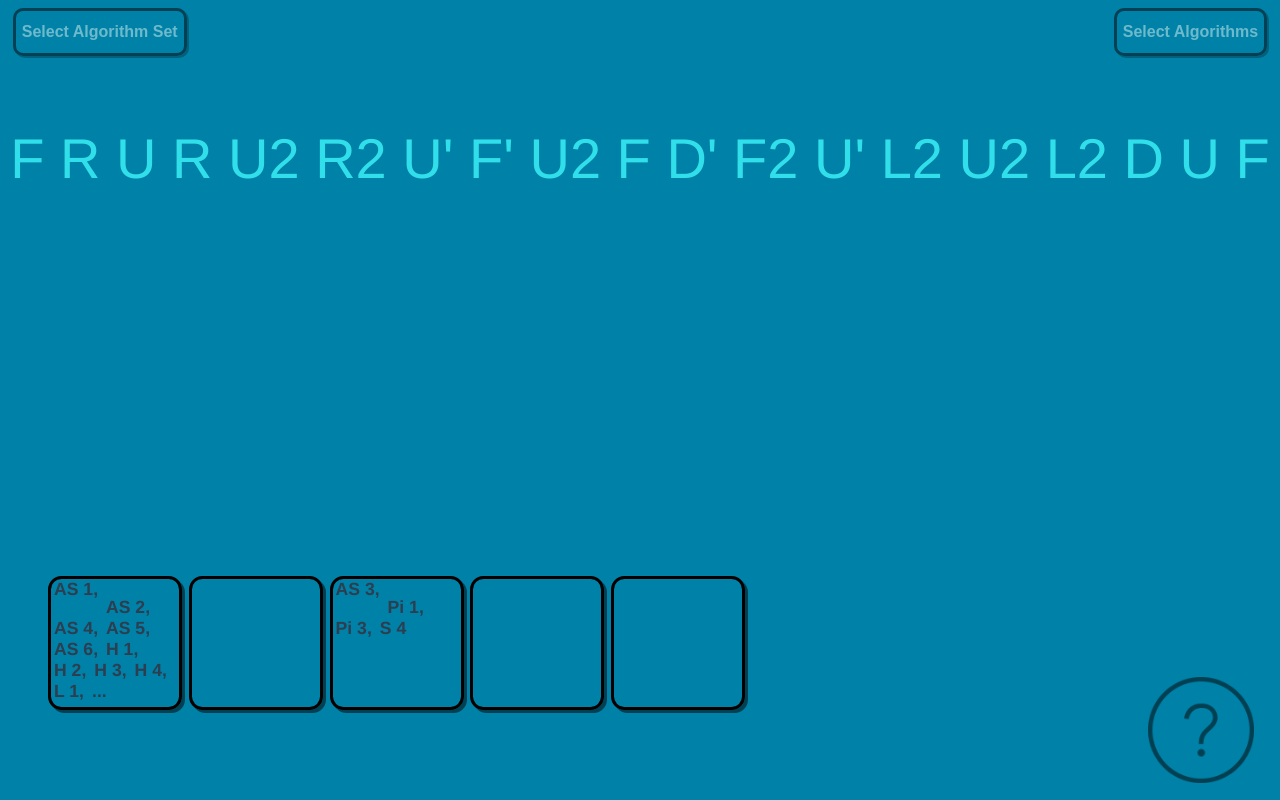
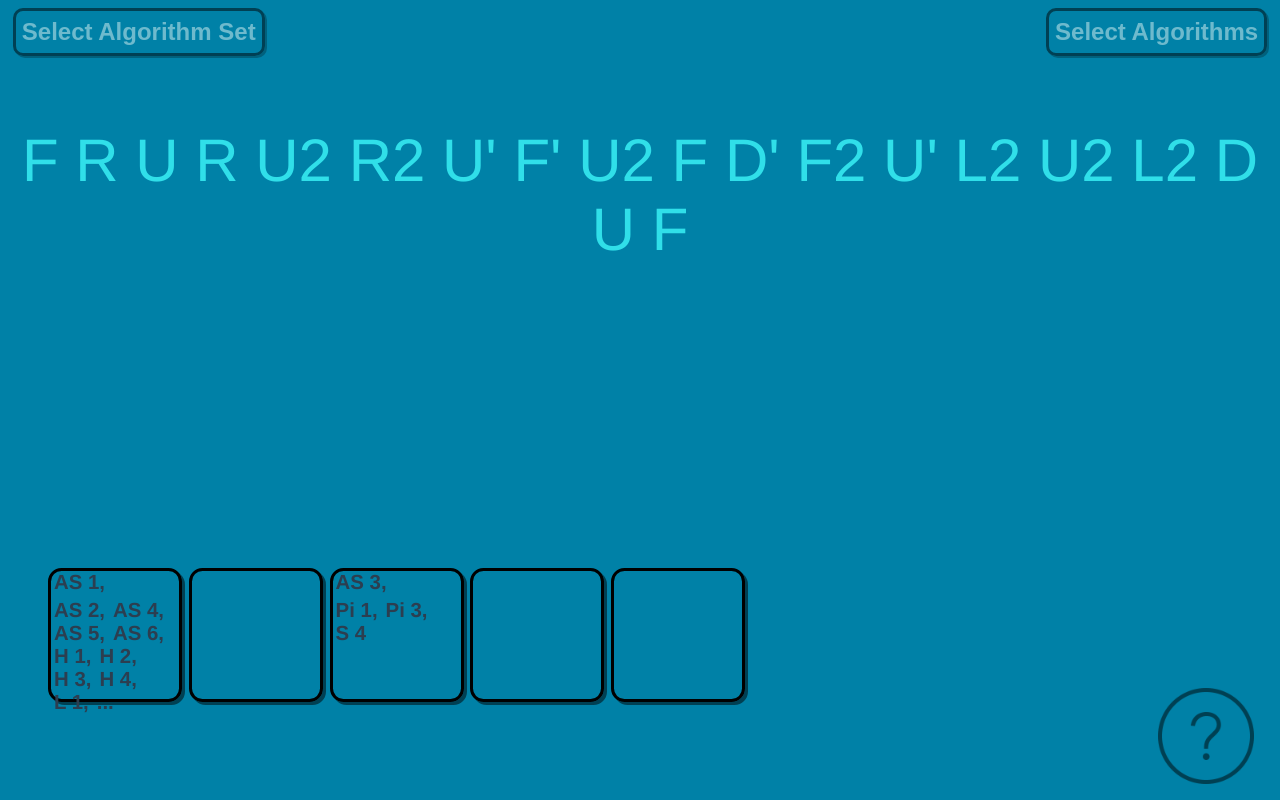
Before and after one commit to LeedsJohn/vue-algorithm-trainer, a Vue app: page / in a window 1280 px wide. Both pictures are taken after a click on the button "CMLL". Built offline with nearby package versions, Linux system fonts and the light colour scheme.

Commit message:
Switched most fonts to using rem

```diff
--- a/src/App.vue
+++ b/src/App.vue
@@ -70,6 +70,7 @@ export default {
 
 html {
   background-color: #0081a7;
+  font-size: 24px;
 }
 
 .topLeft {
--- a/src/components/UI/BaseButton.vue
+++ b/src/components/UI/BaseButton.vue
@@ -75,8 +75,8 @@ button {
   background-color: rgba(0, 0, 0, 0);
   border: #222 solid 6px;
   border-radius: 10px;
-  font-size: 3em;
-  height: 2.2em;
+  font-size: 2.5rem;
+  padding: 1% 0.5%;
   color: #30dfe9;
   box-shadow: 3px 3px rgba(0, 0, 0, 0.5);
 }
@@ -90,8 +90,8 @@ button {
   background-repeat: no-repeat;
   background-size: contain;
   border: none;
-  width: 8em;
-  height: 8em;
+  width: 4rem;
+  height: 4rem;
   position: fixed;
   bottom: 2%;
   right: 2%;
@@ -107,8 +107,8 @@ button {
   background-repeat: no-repeat;
   background-size: contain;
   border: none;
-  height: 3vw;
-  width: 3vw;
+  height: 2.4rem;
+  width: 2.4rem;
   color: rgba(0,0,0,0);
 }
 
--- a/src/components/about/TheAbout.vue
+++ b/src/components/about/TheAbout.vue
@@ -30,6 +30,7 @@
 <style scoped>
 div {
   padding: 1% 3%;
+  font-size: 0.9rem;
 }
 
 h2, p, li {
--- a/src/components/scramble/DisplayBox.vue
+++ b/src/components/scramble/DisplayBox.vue
@@ -51,7 +51,7 @@ li {
   list-style: none;
   display: inline;
   font-weight: 600;
-  font-size: 110%;
+  font-size: 0.85rem;
   float: left;
   margin: 0 3px;
 }
--- a/src/components/scramble/TheScramble.vue
+++ b/src/components/scramble/TheScramble.vue
@@ -104,18 +104,18 @@ p {
 }
 
 .name {
-  font-size: 4vw;
+  font-size: 3.5rem;
   font-weight: 700;
 }
 
 .scramble {
-  font-size: 350%;
+  font-size: 2.5rem;
   font-weight: 500;
   margin-top: 10%;
 }
 
 .finished {
-  font-size: 1000%;
+  font-size: 5rem;
   font-weight: 700;
   font-style: italic;
 }
--- a/src/components/select_algs/TheAlgGroup.vue
+++ b/src/components/select_algs/TheAlgGroup.vue
@@ -63,7 +63,7 @@ li {
 
 .groupName {
   color: black;
-  font-size: 150%;
+  font-size: 1.25rem;
 }
 
 .topLeft {
--- a/src/components/select_algs/TheAlgSelector.vue
+++ b/src/components/select_algs/TheAlgSelector.vue
@@ -113,7 +113,7 @@ li {
 .algName {
   display: block;
   color: #000;
-  font-size: 150%;
+  font-size: 1.4rem;
   text-align: center;
 }
 
```
